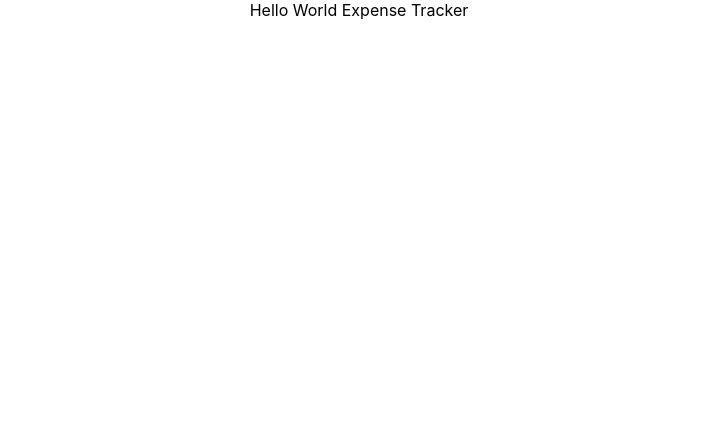
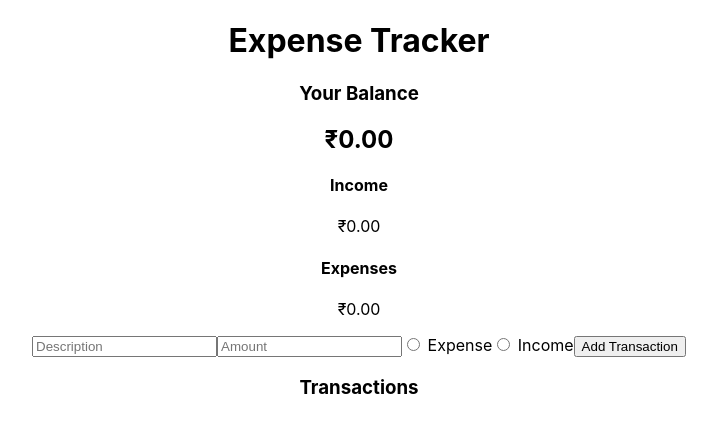
Before and after one commit to AnjeshSingh-NITT/expense-tracker, a React (Create React App) app: page /expense-tracker in a window 1280 px wide. Shown: the top 432 px of the page, without its empty margins (281-998 px from the left). Built offline with nearby package versions, Linux system fonts and the light colour scheme.

Commit message:
Initial set up of Expense-tracker page

```diff
--- a/src/pages/expense-tracker/index.jsx
+++ b/src/pages/expense-tracker/index.jsx
@@ -1,3 +1,40 @@
 export const ExpenseTracker = () => {
-    return <div>Hello World Expense Tracker</div>
-}
+    return (
+        <>
+    <div className="expense-tracker">
+
+        <div className="container">
+            <h1> Expense Tracker </h1>
+            <div className="balance">
+                <h3> Your Balance</h3>
+                <h2> ₹0.00 </h2>
+            </div>
+            <div className="summary">
+                <div className="income">
+                    <h4> Income</h4>
+                    <p>₹0.00</p>
+                </div>
+                <div className="expenses">
+                    <h4> Expenses</h4>
+                    <p> ₹0.00</p>
+                </div>
+            </div>
+            <form className="add-transaction">
+                <input type="text" placeholder="Description" required/>
+                <input type="number" placeholder="Amount" required/>
+                <input type="radio" id="expense" value="expense"/>
+                <label htmlFor="expense"> Expense</label>
+                <input type="radio" id="income" value="income"/>
+                <label htmlFor="expense"> Income</label>
+
+                <button type="submit"> Add Transaction</button>
+            </form>
+        </div>
+    </div>
+    <div className="transactions">
+        <h3> Transactions</h3>
+
+    </div>
+    </>
+    );
+};
```
